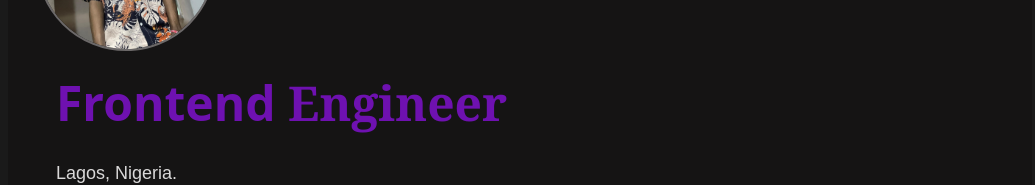
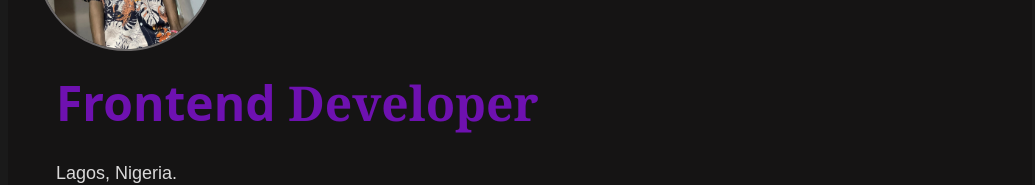
Before and after one commit to dennisikechukwu/dennisikechukwu, a Next.js app: page / in a window 1280 px wide. Shown: the part 258-443 px from the top of the page, without its empty margins (120-1155 px from the left). Built offline with nearby package versions, Linux system fonts and the light colour scheme; no server answers.

Commit message:
Updated portfolio with new changes

```diff
--- a/src/components/Hero.tsx
+++ b/src/components/Hero.tsx
@@ -21,7 +21,7 @@ const Hero = () => {
               </div>
         </div>
         <div className='p-5 mt-2'>
-            <h2 className='md:text-5xl text-2xl text-purple-800 font-semibold font-sans'>Frontend <span className='font-serif'>Engineer</span></h2>
+            <h2 className='md:text-5xl text-2xl text-purple-800 font-semibold font-sans'>Frontend <span className='font-serif'>Developer</span></h2>
         </div>
         <div>
           <p className='px-5 py-3 text-[#dad9d9] text-lg'>Lagos, Nigeria.</p>
--- a/src/components/Nav.tsx
+++ b/src/components/Nav.tsx
@@ -60,7 +60,7 @@ const Nav = () => {
             {open && (
                 <div
                     key={open ? "open" : "closed"} // Forces fresh render
-                    className="md:hidden mt-4 flex flex-col gap-3 bg-[#151414] p-4 rounded-lg text-center fixed left-0 w-full"
+                    className="md:hidden mt-4 flex flex-col gap-3 bg-[#151414] p-4 rounded-lg text-center fixed left-0 w-full z-10"
                 >
                     {[
                         { name: "Projects", href: "/#projects" },
```
